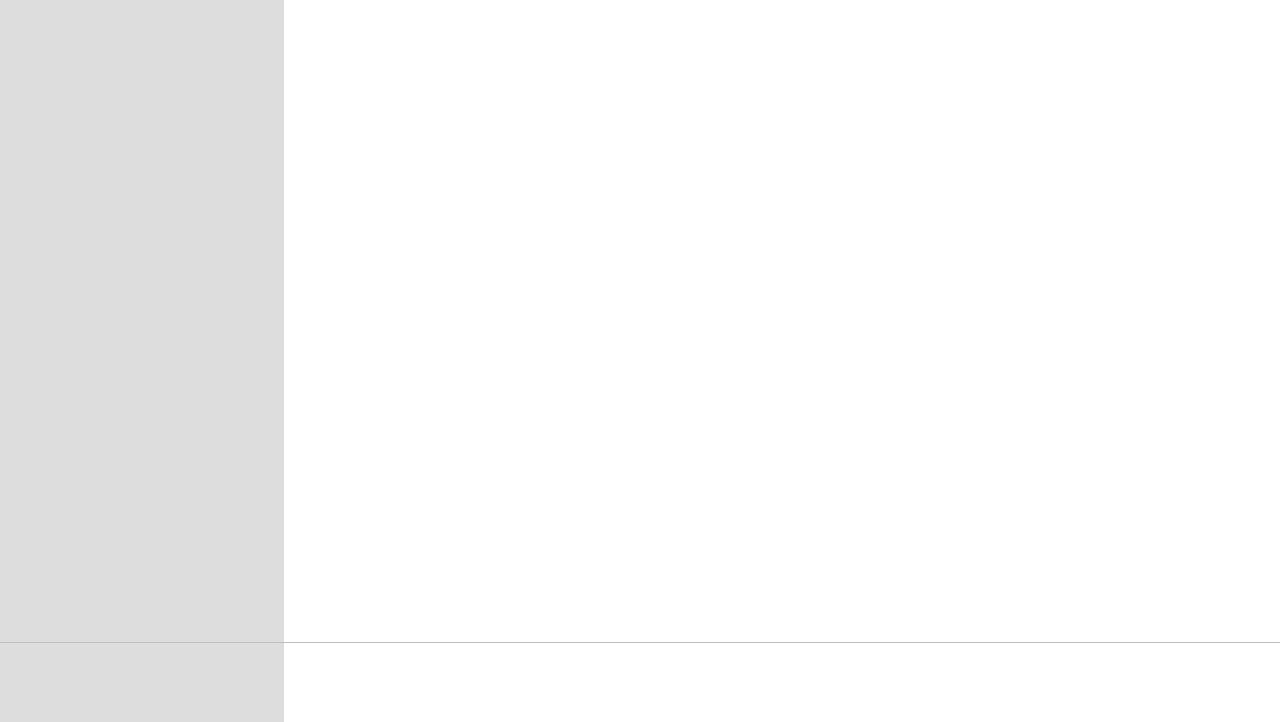
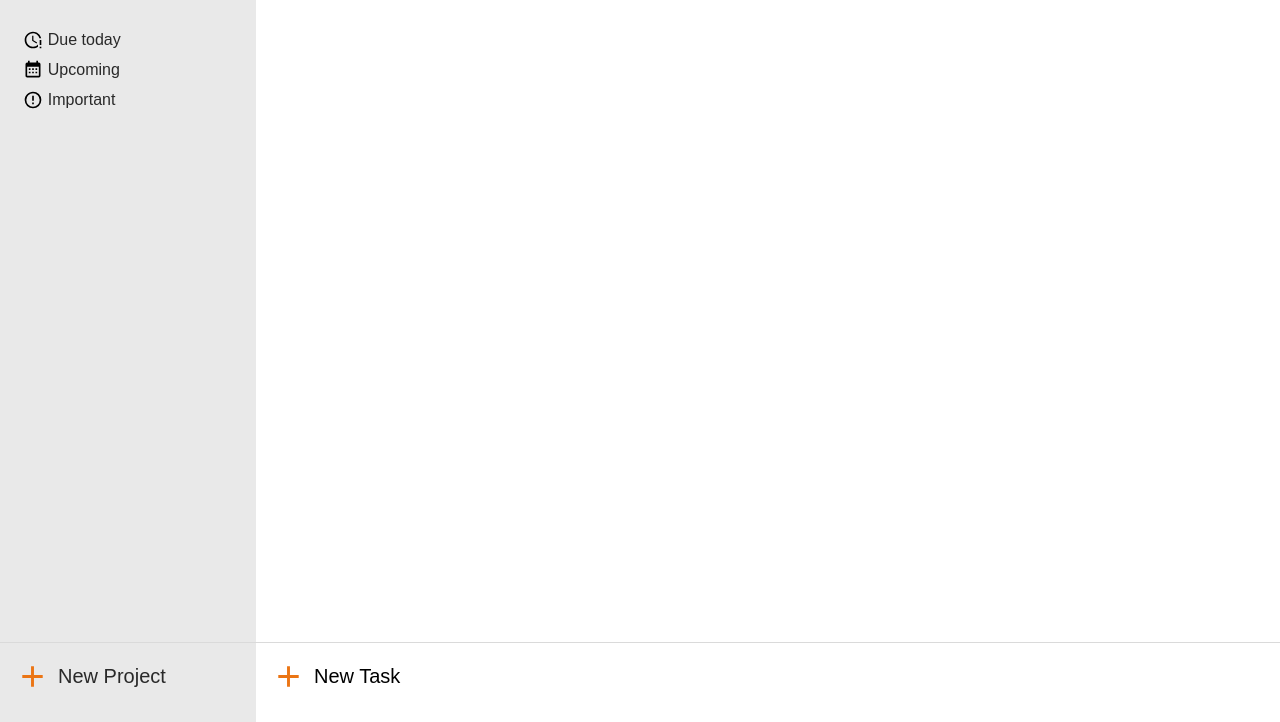
Before and after one commit to paulobarufa/todo-list, a website built with webpack: page src/template.html in a window 1280 px wide. Shown: the part 78-800 px from the top of the page. Built offline with nearby package versions, Linux system fonts and the light colour scheme.

Commit message:
Left panel styling and buttons
Added styling for left panel items and created add buttons

```diff
--- a/src/styles.css
+++ b/src/styles.css
@@ -1,15 +1,23 @@
+:root {
+    --main-color: rgb(235, 117, 21);
+}
+
 body {
     font-family: Arial, Helvetica, sans-serif;
     height: 100vh;
     width: 100vw;
     margin: 0;
     display: grid;
-    grid-template-columns: 2fr 7fr;
+    grid-template-columns: 1fr 4fr;
     grid-template-rows: 9fr 1fr;
 }
 
+
+/* Grid layout */
 .left-panel {
     grid-area: 1 / 1 / 2 / 2;
+    display: grid;
+    grid-template-rows: 1fr 6fr;
 }
 
 .right-panel {
@@ -25,7 +33,8 @@ body {
 }
 
 .left-panel, .left-nav {
-    background-color: rgb(221, 221, 221);
+    background-color: rgb(233, 233, 233);
+    color: rgb(41, 41, 41);
 }
 
 .right-panel, .right-nav {
@@ -33,5 +42,72 @@ body {
 }
 
 .left-nav, .right-nav {
-    border-top: 1px solid rgb(190, 190, 190);
+    border-top: 1px solid rgb(218, 218, 218);
 }
+
+/* Left side layout */
+.logo {
+    box-sizing:border-box;
+    grid-row: 1 / 2;
+    font-size: 42px;
+    font-weight: 900;
+    color: var(--main-color);
+    padding: 15px 25px;
+}
+
+.list-wrapper {
+    grid-row: 2 / 3;
+    display: grid;
+    grid-template-rows: 1fr 3fr;
+}
+
+.fixed-wrapper {
+    grid-row: 1 / 2;
+}
+
+.dynamic-wrapper {
+    grid-row: 2 / 3;
+}
+
+.col-item {
+    box-sizing: border-box;
+    height: 30px;
+    width: 90%;
+    margin: auto;
+    border-radius: 8px;
+    display: flex;
+    align-items: center;
+    padding: 0 10px;
+    cursor: pointer;
+}
+
+.col-icon {
+    height: 20px;
+    margin-right: 5px;
+}
+
+.add-btn {
+    box-sizing: border-box;
+    height: 60%;
+
+    margin-left: 15px;
+    display: flex;
+    align-items: center;
+    margin-top: 10px;
+    font-size: 20px;
+    cursor: pointer;
+}
+
+.add-project {
+    width: 60%;
+}
+
+.add-task {
+    width: 160px;
+}
+
+.add-icon {
+    height: 35px;
+    filter: invert(60%) sepia(49%) saturate(5019%) hue-rotate(356deg) brightness(97%) contrast(90%);
+    margin-right: 8px;
+}
--- a/src/template.html
+++ b/src/template.html
@@ -10,15 +10,29 @@
         <div class="logo">MauList.</div>
         <div class="list-wrapper">
             <div class="fixed-wrapper">
-
+                <div class="col-item today">
+                    <img src="./images/today.svg" alt="Today" class="col-icon">Due today
+                </div>
+                <div class="col-item upcoming">
+                    <img src="./images/upcoming.svg" alt="Upcoming" class="col-icon">Upcoming
+                </div>
+                <div class="col-item important">
+                    <img src="./images/important.svg" alt="Today" class="col-icon">Important
+                </div>
             </div>
-            <div class="dynamic-wrapper">
-
-            </div>
+            <div class="dynamic-wrapper"></div>
         </div>
     </div>
     <div class="right-panel"></div>
-    <div class="left-nav"></div>
-    <div class="right-nav"></div>
+    <div class="left-nav">
+        <div class="add-project add-btn">
+            <img src="./images/plus.svg" alt="Add Project" class="add-icon">New Project
+        </div>
+    </div>
+    <div class="right-nav">
+        <div class="add-task add-btn">
+            <img src="./images/plus.svg" alt="Add Task" class="add-icon">New Task
+        </div>
+    </div>
 </body>
 </html>
```
Also changed, not shown: src/images/important.svg (added), src/images/plus.svg (added), src/images/today.svg (added), src/images/upcoming.svg (added).
